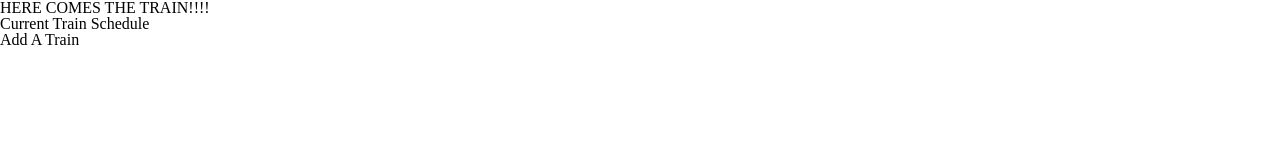
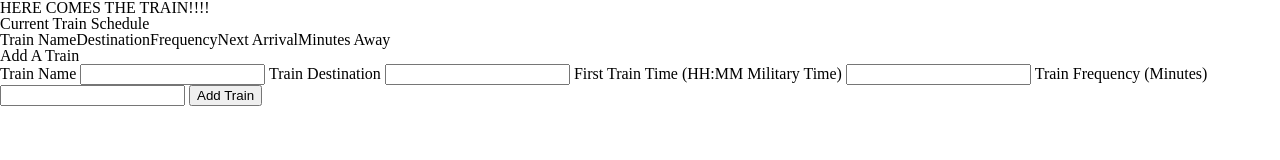
Before and after one commit to CACOOK88/firebaseTrain, a plain HTML site: page index.html in a window 1280 px wide. Drawn offline with Linux system fonts and the light colour scheme.

Commit message:
added schedule table and add train form

```diff
--- a/index.html
+++ b/index.html
@@ -17,10 +17,30 @@
 
   <div class="schedule">
     <h4 class="title">Current Train Schedule</h4>
+    <table class="schedule-table">
+      <tr>
+        <th>Train Name</th>
+        <th>Destination</th>
+        <th>Frequency</th>
+        <th>Next Arrival</th>
+        <th>Minutes Away</th>
+      </tr>
+    </table>
   </div>
 
   <div class="add-train">
     <h4 class="title">Add A Train</h4>
+    <form action="submit">
+      <label for="train-name">Train Name</label>
+      <input type="text" id="train-name">
+      <label for="train-destination">Train Destination</label>
+      <input type="text" id="train-destination">
+      <label for="train-time">First Train Time (HH:MM Military Time)</label>
+      <input type="text" id="train-time">
+      <label for="train-frequency">Train Frequency (Minutes)</label>
+      <input type="text" id="train-frequency">
+      <button id="add-train" type="submit">Add Train</button>
+    </form>
   </div>
 
 
```
